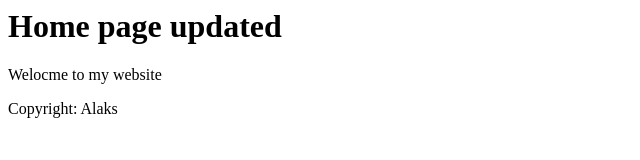
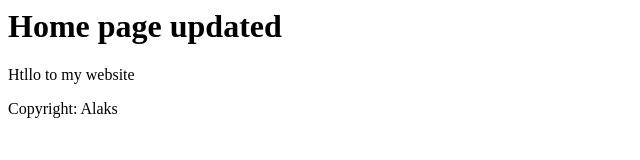
Before and after one commit to aksenovne/demo, a plain HTML site: page index.html in a window 1280 px wide. Shown: the full height of the page, 0-640 px from the left. Drawn offline with Linux system fonts and the light colour scheme.

Commit message:
Change welcome to Htllo

```diff
--- a/index.html
+++ b/index.html
@@ -4,7 +4,7 @@
 	</head>
 	<body>
 		<h1>Home page updated</h1>
-		<p>Welocme to my website</p>
+		<p>Htllo to my website</p>
 		<p>Copyright: Alaks</p>
 	</body>
 </html>
```
